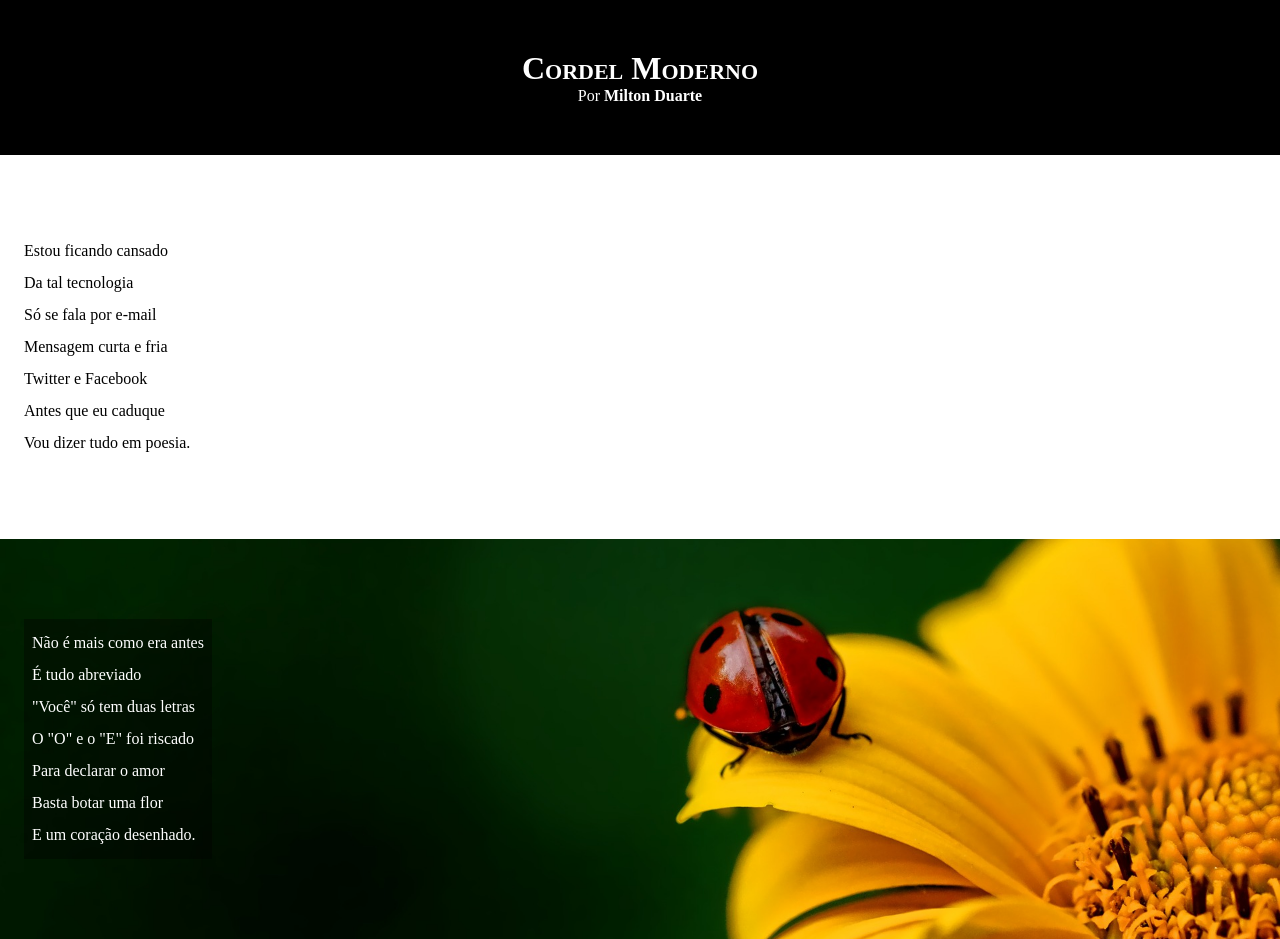
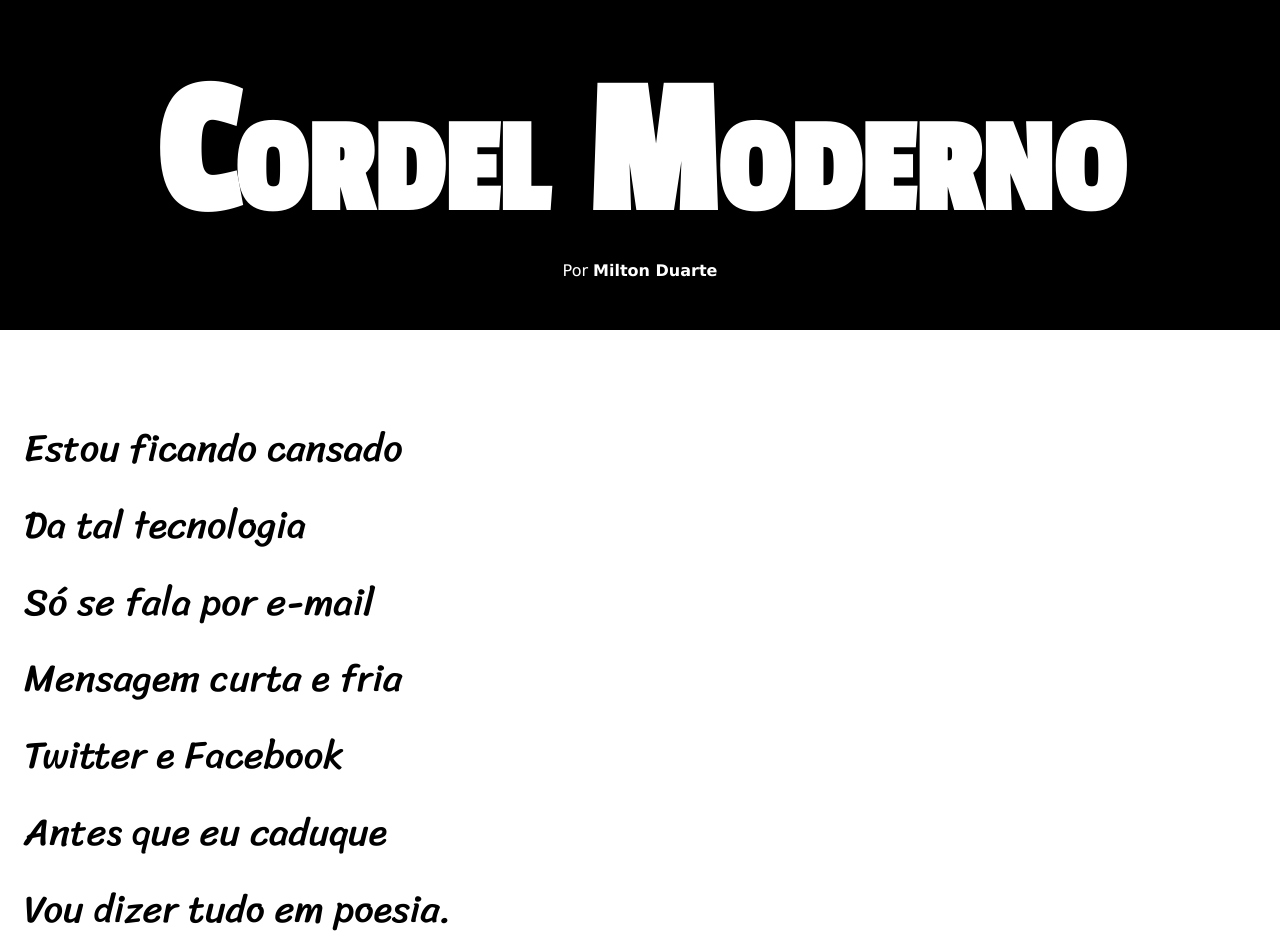
Before and after one commit to cauancarlosrd/projeto-cordel, a plain HTML site: page index.html in a window 1280 px wide. Shown: the top 939 px of the page. Drawn offline with Linux system fonts and the light colour scheme.

Commit message:
atualização dos estilos
fontes, tamanho de fontes

```diff
--- a/style.css
+++ b/style.css
@@ -1,4 +1,12 @@
 @charset "UTF-8";
+
+@import url('https://fonts.googleapis.com/css2?family=Passion+One&family=Sriracha&display=swap');
+
+:root{
+    --fonte01: Verdana, Geneva, Tahoma, sans-serif;
+    --fonte02: 'Sriracha', cursive;
+    --fonte03: 'Passion One', sans-serif;
+}
 
 *{
     padding: 0;
@@ -8,18 +16,20 @@
 html,body{
     background-color: darkgray;
     min-height: 100vh;
+    font-family: var(--fonte01);
 }
 
 header{
     background-color: black;
     color: white;
     text-align: center;
-
 }
 
 header>h1{
     padding-top: 50px;
     font-variant: small-caps;
+    font-family: var(--fonte03);
+    font-size: 15vw;
 }
 
 header>p{
@@ -41,6 +51,8 @@ section{
     padding-bottom: 10vh;
     line-height: 2em;
     padding-left: 3vh;
+    font-family: var(--fonte02);
+    font-size: 3vw;
 }
 
 section.normal{
```
